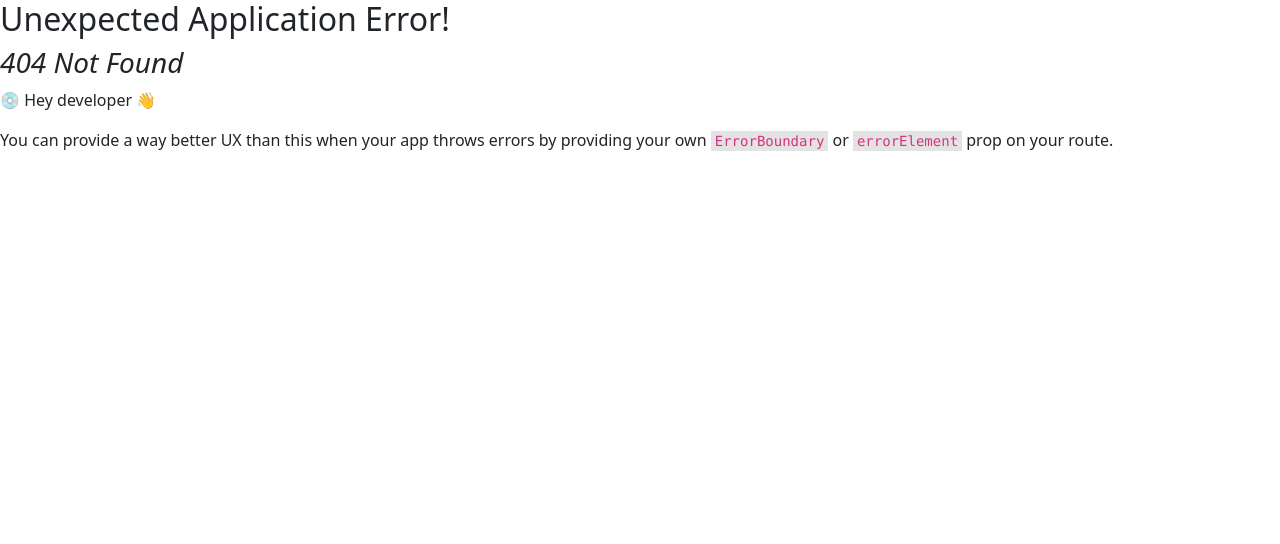
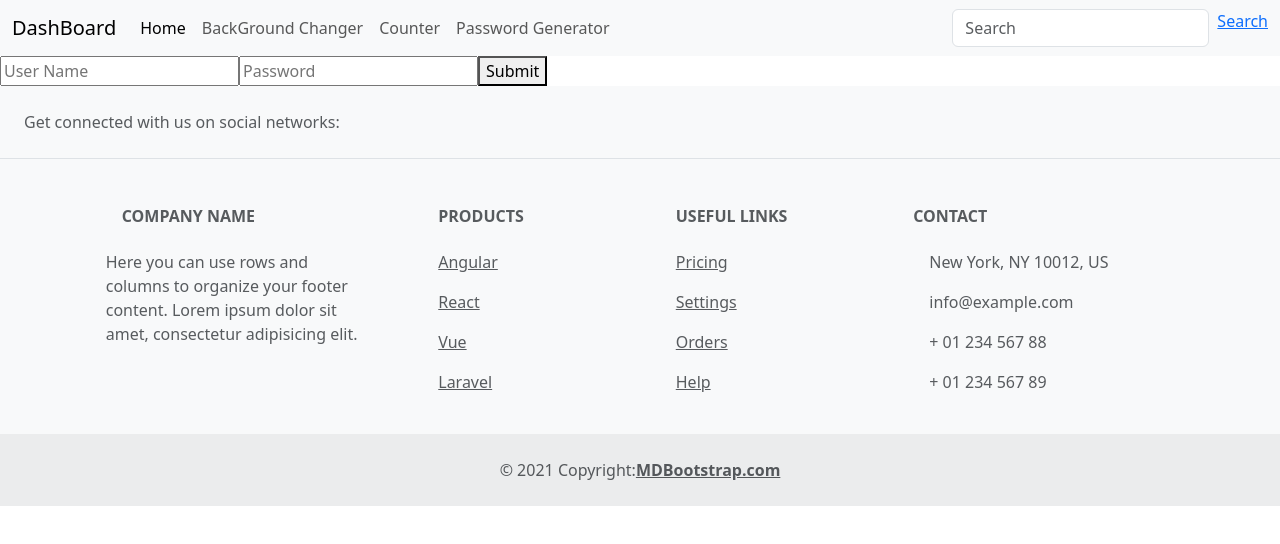
Before and after one commit to rishitkundariya/Learning_React_Js, a React (Create React App) app in the folder react_js_demo/: page /dashboard in a window 1280 px wide. Before the commit this address had no page. Shown: the top 544 px of the page. Built offline with nearby package versions, Linux system fonts and the light colour scheme.

Commit message:
Learn context API - Set data from one component and get data from other Component

```diff
--- /dev/null
+++ b/react_js_demo/src/components/Dashboard/Dashboard.jsx
@@ -0,0 +1,28 @@
+import React, { useContext, useState } from "react";
+import UserContext from "../../context/UserContext";
+
+export default function Dashboard() {
+  const [username, setUserName] = useState("");
+  const [password, setpassword] = useState("");
+  const { setData } = useContext(UserContext);
+  function SubmitClick() {
+    setData({ username: username, password: password });
+  }
+  return (
+    <>
+      <div>
+        <input
+          type="text"
+          onChange={(e) => setUserName(e.target.value)}
+          placeholder="User Name"
+        />
+        <input
+          type="password"
+          onChange={(e) => setpassword(e.target.value)}
+          placeholder="Password"
+        />
+        <button onClick={SubmitClick}>Submit</button>
+      </div>
+    </>
+  );
+}
--- a/react_js_demo/src/components/Navbar/Navbar.jsx
+++ b/react_js_demo/src/components/Navbar/Navbar.jsx
@@ -1,12 +1,17 @@
-import React from "react";
+import React, { useContext } from "react";
 import { Link, NavLink } from "react-router-dom";
+import UserContext from "../../context/UserContext";
 
 export default function Navbar() {
+  const { data } = useContext(UserContext);
+  console.log(data);
   return (
     <>
       <nav class="navbar navbar-expand-lg navbar-light bg-light">
         <div class="container-fluid">
-          <Link class="navbar-brand">Navbar</Link>
+          <Link class="navbar-brand" to="dashboard">
+            DashBoard
+          </Link>
           <button
             class="navbar-toggler"
             type="button"
@@ -40,6 +45,7 @@ export default function Navbar() {
                   Password Generator
                 </Link>
               </li>
+              <li class="nav-item">{data?.username}</li>
             </ul>
             <form class="d-flex">
               <input
--- a/react_js_demo/src/components/Search/Search.jsx
+++ b/react_js_demo/src/components/Search/Search.jsx
@@ -3,8 +3,7 @@ import React from "react";
 import { useParams } from "react-router-dom";
 
 export default function Search() {
-  const searchparam = useParams().searchparam;
-  const secondParam = useParams().secondParam;
+  const { searchparam, secondParam } = useParams();
   return (
     <>
       <div>
--- /dev/null
+++ b/react_js_demo/src/context/UserContext.js
@@ -0,0 +1,5 @@
+import React from "react";
+
+const UserContext = React.createContext();
+
+export default UserContext;
--- /dev/null
+++ b/react_js_demo/src/context/UserContextProvider.jsx
@@ -0,0 +1,14 @@
+import React, { useState } from "react";
+
+import UserContext from "./UserContext";
+
+const UserContextProvider = ({ children }) => {
+  const [data, setData] = useState(null);
+  return (
+    <UserContext.Provider value={{ data, setData }}>
+      {children}
+    </UserContext.Provider>
+  );
+};
+
+export default UserContextProvider;
--- a/react_js_demo/src/index.js
+++ b/react_js_demo/src/index.js
@@ -11,8 +11,8 @@ import InputBox from "./components/InputBox";
 import CurrencyConverter from "./CurrencyConverter";
 import Navbar from "./components/Navbar/Navbar";
 import Footer from "./components/Footer/Footer";
-import { Home } from "@mui/icons-material";
 import HomePage from "./components/Home/Home";
+import Dashboard from "./components/Dashboard/Dashboard";
 import {
   Route,
   RouterProvider,
@@ -21,6 +21,7 @@ import {
 } from "react-router-dom";
 import Layout from "./components/Layout/Layout";
 import Search from "./components/Search/Search";
+import UserContextProvider from "./context/UserContextProvider";
 const root = ReactDOM.createRoot(document.getElementById("root"));
 const router = createBrowserRouter(
   createRoutesFromElements(
@@ -33,11 +34,14 @@ const router = createBrowserRouter(
         path="search/:searchparam/:secondParam"
         element={<Search />}
       ></Route>
+      <Route path="dashboard" element={<Dashboard />}></Route>
     </Route>
   )
 );
 root.render(
   <React.StrictMode>
-    <RouterProvider router={router}></RouterProvider>
+    <UserContextProvider>
+      <RouterProvider router={router}></RouterProvider>
+    </UserContextProvider>
   </React.StrictMode>
 );
```
